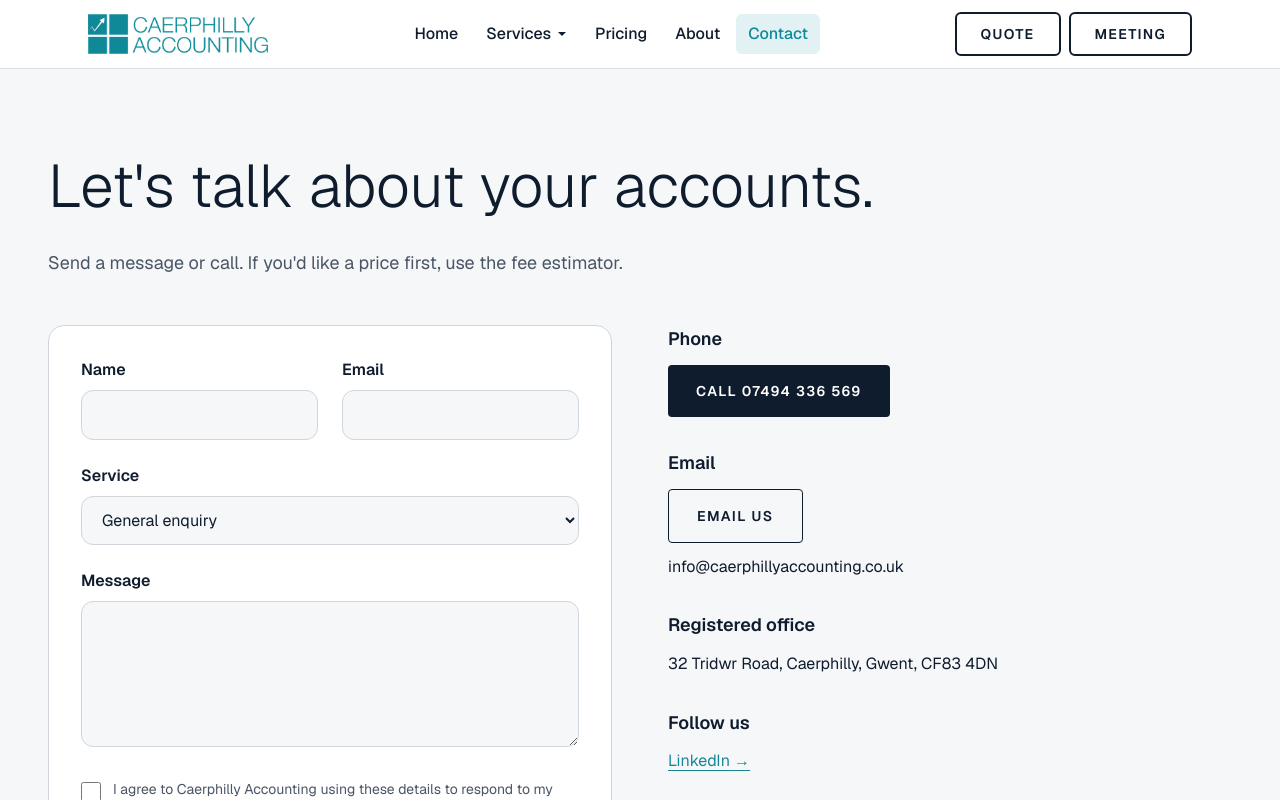
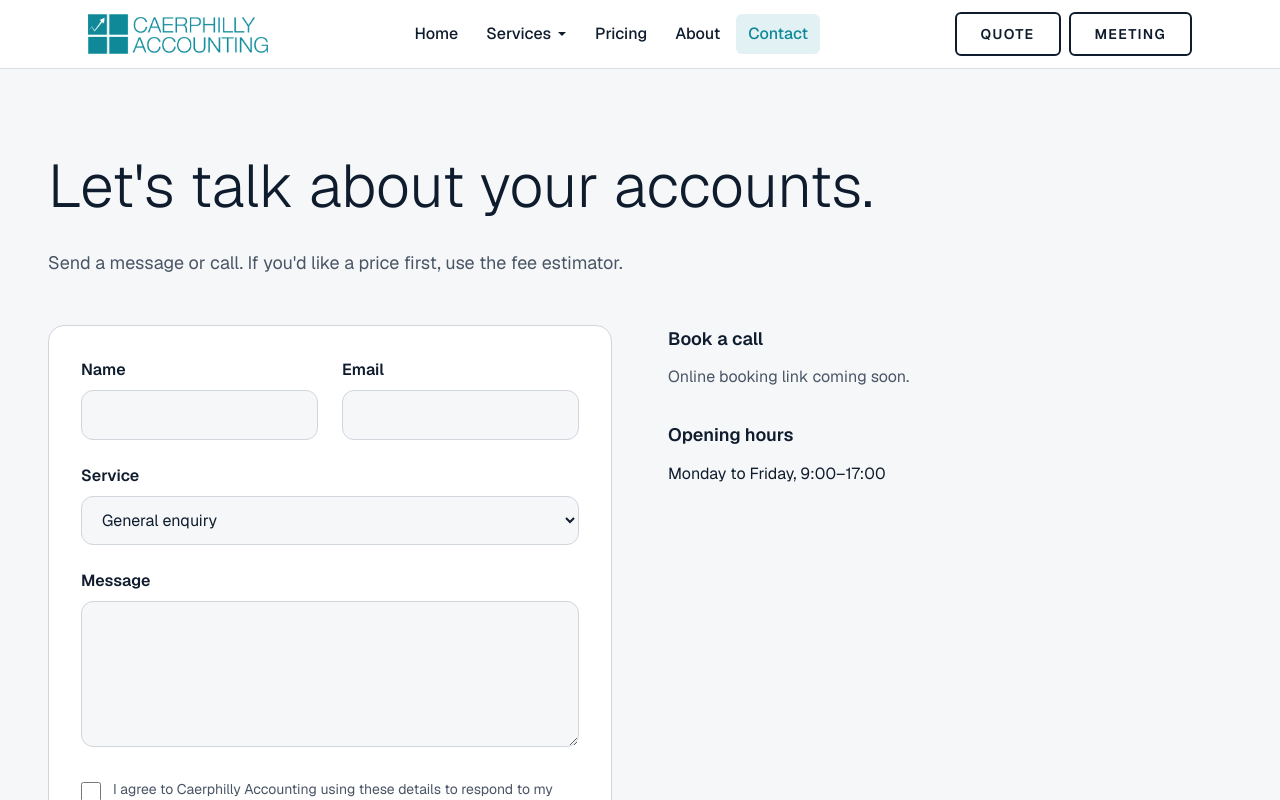
Before and after one commit to sanhu7/caerphilly-accounting-redesign, a Next.js app: page /contact in a window 1280 px wide. Shown: the top 800 px of the page. Built offline with nearby package versions, Linux system fonts and the light colour scheme.

Commit message:
Simplify contact sidebar and reorder opening hours

```diff
--- a/app/contact/page.tsx
+++ b/app/contact/page.tsx
@@ -256,58 +256,12 @@ export default function ContactPage() {
           <section aria-label="Contact information" className="space-y-8">
             <div>
               <h2 className="text-lg font-semibold text-[var(--ink)]">
-                Phone
+                Book a call
               </h2>
 
-              <a
-                href="tel:+447494336569"
-                className="mt-3 inline-block rounded bg-[var(--ink)] px-7 py-4 text-sm font-semibold uppercase tracking-widest text-white focus-visible:outline focus-visible:outline-2 focus-visible:outline-offset-4 focus-visible:outline-[#c79529]"
-              >
-                Call 07494 336 569
-              </a>
-            </div>
-
-            <div>
-              <h2 className="text-lg font-semibold text-[var(--ink)]">
-                Email
-              </h2>
-
-              <a
-                href="mailto:info@caerphillyaccounting.co.uk"
-                className="mt-3 inline-block rounded border border-[var(--ink)] px-7 py-4 text-sm font-semibold uppercase tracking-widest text-[var(--ink)] focus-visible:outline focus-visible:outline-2 focus-visible:outline-offset-4 focus-visible:outline-[#c79529]"
-              >
-                Email us
-              </a>
-
-              <p className="mt-3 break-words text-base text-[var(--ink)]">
-                info@caerphillyaccounting.co.uk
+              <p className="mt-3 text-base text-gray-600">
+                Online booking link coming soon.
               </p>
-            </div>
-
-            <div>
-              <h2 className="text-lg font-semibold text-[var(--ink)]">
-                Registered office
-              </h2>
-
-              <address className="mt-3 text-base not-italic leading-relaxed text-[var(--ink)]">
-                32 Tridwr Road, Caerphilly, Gwent, CF83 4DN
-              </address>
-            </div>
-
-            <div>
-              <h2 className="text-lg font-semibold text-[var(--ink)]">
-                Follow us
-              </h2>
-
-              <a
-                href="https://www.linkedin.com/company/jjbs-bookkeeping-solutions-ltd/"
-                target="_blank"
-                rel="noopener noreferrer"
-                className="mt-3 inline-block text-base text-[#188795] underline underline-offset-4 focus-visible:outline focus-visible:outline-2 focus-visible:outline-offset-4"
-              >
-                LinkedIn <span aria-hidden="true">→</span>
-                <span className="sr-only"> (opens in a new tab)</span>
-              </a>
             </div>
 
             <div>
@@ -319,16 +273,6 @@ export default function ContactPage() {
                 Monday to Friday, 9:00–17:00
               </p>
             </div>
-
-            <div>
-              <h2 className="text-lg font-semibold text-[var(--ink)]">
-                Book a call
-              </h2>
-
-              <p className="mt-3 text-base text-gray-600">
-                Online booking link coming soon.
-              </p>
-            </div>
           </section>
         </div>
       </div>
```
